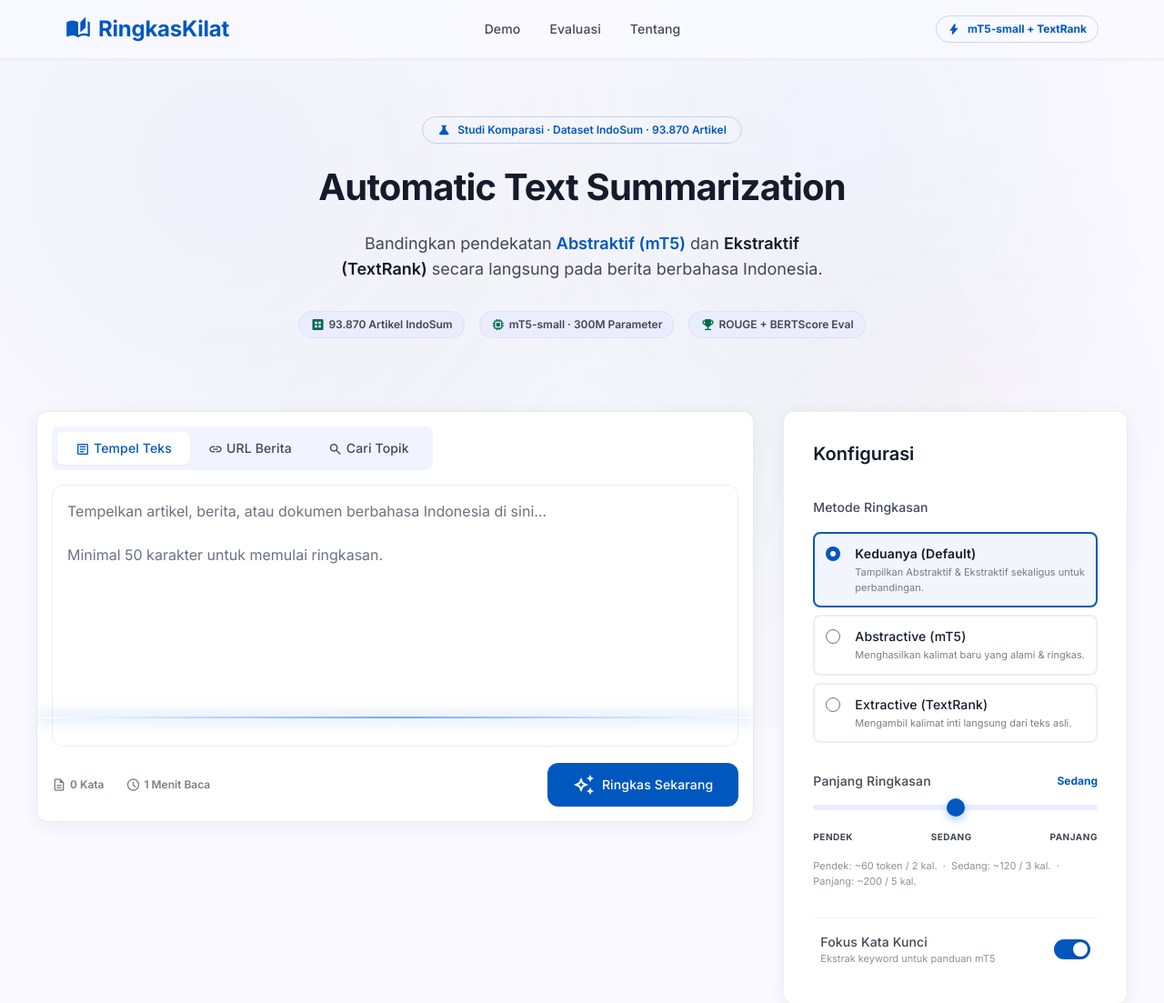
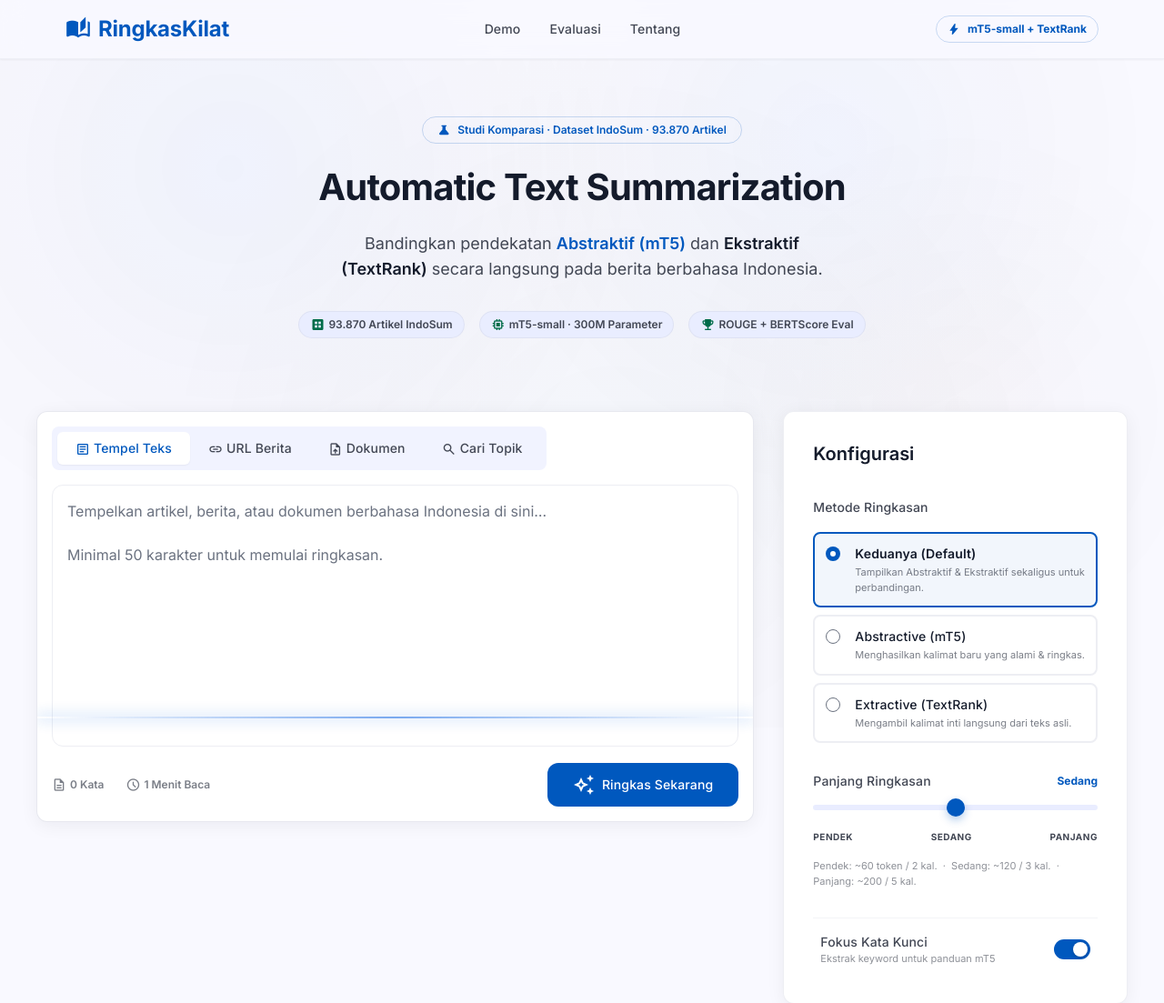
Before and after one commit to YuyunNailufar/Inti-Berita, a Flask app: page / in a window 1280 px wide. Shown: the top 1103 px of the page at 91% size. Run offline with Flask 3, Linux system fonts and the light colour scheme; some libraries are stand-ins or nearby versions.

Commit message:
feat(ui): update layout for document upload support and speaker icon for text-to-speech

```diff
--- a/templates/index.html
+++ b/templates/index.html
@@ -14,6 +14,8 @@
   <link href="https://fonts.googleapis.com/css2?family=Material+Symbols+Outlined:opsz,wght,FILL,GRAD@20..48,100..700,0..1,-50..200" rel="stylesheet">
   <!-- Styles -->
   <link rel="stylesheet" href="{{ url_for('static', filename='styles.css') }}">
+  <!-- html2pdf -->
+  <script src="https://cdnjs.cloudflare.com/ajax/libs/html2pdf.js/0.10.1/html2pdf.bundle.min.js"></script>
 </head>
 
 <body class="bg-surface text-on-surface overflow-x-hidden selection:bg-primary-fixed selection:text-on-primary-fixed">
@@ -98,6 +100,9 @@
               <button class="tab-btn px-5 py-2 rounded-md text-label-md text-on-surface-variant hover:text-on-surface transition-all" data-tab="url">
                 <span class="material-symbols-outlined text-[16px] align-middle mr-1">link</span>URL Berita
               </button>
+              <button class="tab-btn px-5 py-2 rounded-md text-label-md text-on-surface-variant hover:text-on-surface transition-all" data-tab="doc">
+                <span class="material-symbols-outlined text-[16px] align-middle mr-1">upload_file</span>Dokumen
+              </button>
               <button class="tab-btn px-5 py-2 rounded-md text-label-md text-on-surface-variant hover:text-on-surface transition-all" data-tab="search">
                 <span class="material-symbols-outlined text-[16px] align-middle mr-1">search</span>Cari Topik
               </button>
@@ -179,6 +184,48 @@
                   <span class="text-[10px] px-2 py-0.5 bg-surface-container rounded-full text-on-surface-variant">Tempo</span>
                   <span class="text-[10px] px-2 py-0.5 bg-surface-container rounded-full text-on-surface-variant">CNN Indonesia</span>
                   <span class="text-[10px] px-2 py-0.5 bg-surface-container rounded-full text-on-surface-variant">& lainnya</span>
+                </div>
+              </div>
+            </div>
+
+            <!-- ── Panel: Upload Dokumen -->
+            <div id="panel-doc" class="hidden px-4 pb-4">
+              <div class="space-y-3">
+                <p class="text-label-md text-on-surface-variant">Unggah dokumen (.pdf, .docx) untuk diringkas otomatis.</p>
+                <div id="drop-zone" class="border-2 border-dashed border-outline-variant/40 rounded-xl p-8 text-center hover:border-primary transition-all cursor-pointer bg-surface-container-low">
+                  <span class="material-symbols-outlined text-[48px] text-on-surface-variant/50 mb-2">cloud_upload</span>
+                  <p class="text-label-md text-on-surface">Tarik & Lepas dokumen di sini</p>
+                  <p class="text-[12px] text-on-surface-variant/60 mt-1">atau klik untuk memilih file (Max 5MB)</p>
+                  <input type="file" id="file-input" class="hidden" accept=".pdf,.docx">
+                </div>
+
+                <!-- Preview teks hasil upload -->
+                <div id="doc-preview-box" class="hidden space-y-2">
+                  <div class="flex items-center justify-between">
+                    <span class="text-label-sm text-on-surface-variant flex items-center gap-1">
+                      <span class="material-symbols-outlined text-[15px]">description</span>
+                      <span id="doc-word-count">0 kata</span> · <span id="doc-read-time">1 menit baca</span>
+                    </span>
+                    <span id="doc-preview-title" class="text-label-sm text-primary font-semibold truncate max-w-[50%]"></span>
+                  </div>
+                  <textarea
+                    id="doc-textarea"
+                    class="w-full h-52 p-4 text-body-md bg-surface-container-low border border-outline-variant/30 rounded-xl focus:ring-2 focus:ring-primary/30 focus:border-primary resize-none custom-scrollbar transition-all"
+                    placeholder="Teks dokumen akan muncul di sini setelah diunggah…"
+                    readonly></textarea>
+                  <div class="flex justify-end gap-2">
+                    <button
+                      id="reset-doc-btn"
+                      class="text-on-surface-variant px-4 py-3 rounded-xl text-label-md hover:bg-surface-container transition-all active:scale-95">
+                      Ganti File
+                    </button>
+                    <button
+                      id="summarize-btn-doc"
+                      class="bg-primary text-on-primary px-7 py-3 rounded-xl text-label-md flex items-center gap-2 hover:shadow-lg hover:-translate-y-0.5 transition-all active:scale-95">
+                      <span class="material-symbols-outlined">auto_awesome</span>
+                      Ringkas Sekarang
+                    </button>
+                  </div>
                 </div>
               </div>
             </div>
@@ -300,8 +347,11 @@
         <div class="flex items-center justify-between flex-wrap gap-sm">
           <h3 class="text-headline-lg">Hasil Ringkasan</h3>
           <div class="flex gap-xs">
-            <button id="export-btn" class="flex items-center gap-1 px-4 py-2 rounded-lg border border-outline-variant/40 hover:bg-surface-container text-label-md text-on-surface-variant transition-colors">
-              <span class="material-symbols-outlined text-[18px]">download</span>Ekspor .txt
+            <button id="export-txt-btn" class="flex items-center gap-1 px-4 py-2 rounded-lg border border-outline-variant/40 hover:bg-surface-container text-label-md text-on-surface-variant transition-colors">
+              <span class="material-symbols-outlined text-[18px]">description</span>.TXT
+            </button>
+            <button id="export-pdf-btn" class="flex items-center gap-1 px-4 py-2 rounded-lg bg-secondary text-on-primary hover:shadow-md hover:-translate-y-0.5 text-label-md transition-all">
+              <span class="material-symbols-outlined text-[18px]">picture_as_pdf</span>.PDF
             </button>
           </div>
         </div>
@@ -330,9 +380,14 @@
                 <span class="bg-primary/10 text-primary px-3 py-1 rounded-full text-label-sm font-bold">Abstraktif · mT5-small</span>
                 <p class="text-[11px] text-on-surface-variant/60 italic mt-1">Kalimat baru hasil generasi model</p>
               </div>
+              <div class="flex items-center">
+                <button id="tts-abs" class="p-1.5 hover:bg-surface-container rounded-lg transition-colors text-on-surface-variant" title="Bacakan ringkasan">
+                  <span class="material-symbols-outlined text-[18px]">volume_up</span>
+                </button>
                 <button id="copy-abs" class="p-1.5 hover:bg-surface-container rounded-lg transition-colors" title="Salin ringkasan">
                   <span class="material-symbols-outlined text-on-surface-variant text-[18px]">content_copy</span>
                 </button>
+              </div>
             </div>
 
             <!-- Metric badges -->
@@ -363,9 +418,14 @@
                 <span class="bg-surface-container-highest text-on-surface-variant px-3 py-1 rounded-full text-label-sm font-bold">Ekstraktif · TextRank</span>
                 <p class="text-[11px] text-on-surface-variant/60 italic mt-1">Kalimat inti terpilih dari teks asli</p>
               </div>
+              <div class="flex items-center">
+                <button id="tts-ext" class="p-1.5 hover:bg-surface-container rounded-lg transition-colors text-on-surface-variant" title="Bacakan ringkasan">
+                  <span class="material-symbols-outlined text-[18px]">volume_up</span>
+                </button>
                 <button id="copy-ext" class="p-1.5 hover:bg-surface-container rounded-lg transition-colors" title="Salin ringkasan">
                   <span class="material-symbols-outlined text-on-surface-variant text-[18px]">content_copy</span>
                 </button>
+              </div>
             </div>
 
             <!-- Metric badges -->
```
Lines whose indentation alone changed are shown as unchanged.
